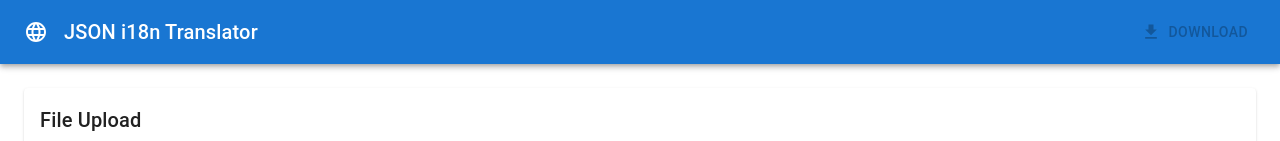
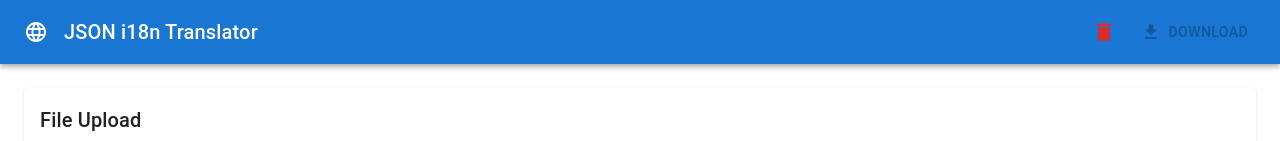
Before and after one commit to AnjuzMary/Project_JSON_25, a React (Create React App) app: page / in a window 1280 px wide. Shown: the top 141 px of the page. Built offline with nearby package versions, Linux system fonts and the light colour scheme; the HTML template or start-up script is replaced by a standard one.

Commit message:
Added storage functionality (from roshin), resolved errors that followed

```diff
--- a/src/App.tsx
+++ b/src/App.tsx
@@ -26,6 +26,7 @@ import { TranslationEditor } from "./components/TranslationEditor"
 import { FileUploader } from "./components/FileUploader"
 import { ConflictResolver } from "./components/ConflictResolver"
 import { PlaceholderValidator } from "./components/PlaceholderValidator"
+import { StorageIndicator } from "./components/StorageIndicator";
 import './App.css'
 
 const theme = createTheme({
@@ -72,37 +73,46 @@ function App() {
   const [newLanguage, setNewLanguage] = useState("")
   const [conflicts, setConflicts] = useState<any>(null)
   const [placeholderIssues, setPlaceholderIssues] = useState<any>({})
+  const [hasLoadedFromStorage, setHasLoadedFromStorage] = useState(false);
+
 
   // Load data from localStorage on mount
   useEffect(() => {
-    const savedData = localStorage.getItem("i18n-translations")
-    const savedLanguages = localStorage.getItem("i18n-languages")
+    const savedData = localStorage.getItem("i18n-translations");
+    const savedLanguages = localStorage.getItem("i18n-languages");
 
     if (savedData) {
       try {
-        setTranslations(JSON.parse(savedData))
+        setTranslations(JSON.parse(savedData));
       } catch (e) {
-        console.error("Failed to load saved translations:", e)
+        console.error("Failed to load saved translations:", e);
       }
     }
 
     if (savedLanguages) {
       try {
-        setLanguages(JSON.parse(savedLanguages))
+        setLanguages(JSON.parse(savedLanguages));
       } catch (e) {
-        console.error("Failed to load saved languages:", e)
+        console.error("Failed to load saved languages:", e);
       }
     }
-  }, [])
+
+    setHasLoadedFromStorage(true); // ✅ mark storage as loaded
+  }, []);
 
   // Save to localStorage whenever data changes
   useEffect(() => {
-    localStorage.setItem("i18n-translations", JSON.stringify(translations))
-  }, [translations])
+    if (hasLoadedFromStorage) {
+      localStorage.setItem("i18n-translations", JSON.stringify(translations));
+    }
+  }, [translations, hasLoadedFromStorage]);
 
   useEffect(() => {
-    localStorage.setItem("i18n-languages", JSON.stringify(languages))
-  }, [languages])
+    if (hasLoadedFromStorage) {
+      localStorage.setItem("i18n-languages", JSON.stringify(languages));
+    }
+  }, [languages, hasLoadedFromStorage]);
+
 
   // Validate placeholders whenever translations change
   useEffect(() => {
@@ -321,6 +331,16 @@ function App() {
     setTranslations(newTranslations)
   }
 
+  const clearStorage = () => {
+    if (window.confirm("Are you sure you want to clear all translation data?")) {
+      localStorage.removeItem("i18n-translations")
+      localStorage.removeItem("i18n-languages")
+      setTranslations({})
+      setLanguages(["en"])
+      setSelectedKey("")
+    }
+  }
+
   const updateTranslation = (key: string, language: string, value: string) => {
     const newTranslations = { ...translations }
     if (!newTranslations[key]) {
@@ -364,16 +384,21 @@ function App() {
               <Typography variant="h6" component="div" sx={{ flexGrow: 1 }}>
                 JSON i18n Translator
               </Typography>
+
+              <StorageIndicator onClearStorage={clearStorage} />
+
               <Button
                 color="inherit"
                 startIcon={<Download />}
                 onClick={downloadTranslations}
                 disabled={Object.keys(translations).length === 0}
+                sx={{ ml: 2 }}
               >
                 Download
               </Button>
             </Toolbar>
           </AppBar>
+
 
           <Container maxWidth="xl">
             <Grid container spacing={3}>
--- /dev/null
+++ b/src/components/StorageIndicator.tsx
@@ -0,0 +1,176 @@
+import { useState, useEffect, useCallback } from "react";
+import {
+  Box,
+  Chip,
+  IconButton,
+  Tooltip,
+  Dialog,
+  DialogTitle,
+  DialogContent,
+  DialogActions,
+  Button,
+} from "@mui/material";
+import { Save, Delete, Storage } from "@mui/icons-material";
+
+interface StorageIndicatorProps {
+  onClearStorage: () => void;
+}
+
+export function StorageIndicator({ onClearStorage }: StorageIndicatorProps) {
+  const [lastSaved, setLastSaved] = useState<Date | null>(null);
+  const [showClearDialog, setShowClearDialog] = useState(false);
+  const [storageSize, setStorageSize] = useState<string>("0 KB");
+  const [storageQuota, setStorageQuota] = useState<{
+    quota?: number;
+    usage?: number;
+  }>({});
+
+  // Calculate storage size in a debounced manner
+  const calculateStorageSize = useCallback(() => {
+    try {
+      const translations = localStorage.getItem("i18n-translations") || "";
+      const languages = localStorage.getItem("i18n-languages") || "";
+      const totalSize = new Blob([translations + languages]).size;
+
+      if (totalSize < 1024) {
+        setStorageSize(`${totalSize} B`);
+      } else if (totalSize < 1024 * 1024) {
+        setStorageSize(`${(totalSize / 1024).toFixed(1)} KB`);
+      } else {
+        setStorageSize(`${(totalSize / (1024 * 1024)).toFixed(1)} MB`);
+      }
+    } catch (error) {
+      console.error("Storage calculation failed:", error);
+      setStorageSize("Error");
+    }
+  }, []);
+
+  // Check storage quota if available
+  const checkStorageQuota = useCallback(async () => {
+    if ("storage" in navigator && "estimate" in navigator.storage) {
+      try {
+        const estimate = await navigator.storage.estimate();
+        setStorageQuota({
+          quota: estimate.quota,
+          usage: estimate.usage,
+        });
+      } catch (error) {
+        console.error("Storage quota check failed:", error);
+      }
+    }
+  }, []);
+
+  useEffect(() => {
+    // Initial setup
+    calculateStorageSize();
+    checkStorageQuota();
+
+    // Set initial last saved time if data exists
+    const savedData = localStorage.getItem("i18n-translations");
+    if (savedData) {
+      setLastSaved(new Date());
+    }
+
+    // Listen for storage changes with debounce
+    let debounceTimer: NodeJS.Timeout;
+    const handleStorageChange = () => {
+      clearTimeout(debounceTimer);
+      debounceTimer = setTimeout(() => {
+        setLastSaved(new Date());
+        calculateStorageSize();
+      }, 500);
+    };
+
+    window.addEventListener("storage", handleStorageChange);
+    return () => {
+      clearTimeout(debounceTimer);
+      window.removeEventListener("storage", handleStorageChange);
+    };
+  }, [calculateStorageSize, checkStorageQuota]);
+
+  const handleClearStorage = () => {
+    localStorage.removeItem("i18n-translations");
+    localStorage.removeItem("i18n-languages");
+    onClearStorage();
+    setLastSaved(null);
+    setStorageSize("0 KB");
+    setStorageQuota({});
+    setShowClearDialog(false);
+  };
+
+  const formatTime = (date: Date) => {
+    return date.toLocaleTimeString([], {
+      hour: "2-digit",
+      minute: "2-digit",
+      second: "2-digit",
+      hour12: false,
+    });
+  };
+
+  // Determine chip color based on storage usage
+  const getStorageChipColor = () => {
+    if (!storageQuota.quota || !storageQuota.usage) return "primary";
+    const usagePercentage = storageQuota.usage / storageQuota.quota;
+    return usagePercentage > 0.9 ? "warning" : "primary";
+  };
+
+  return (
+    <Box sx={{ display: "flex", alignItems: "center", gap: 1 }}>
+      <Tooltip
+        title={
+          storageQuota.quota
+            ? `Using ${storageSize} of ${(
+                storageQuota.quota /
+                (1024 * 1024)
+              ).toFixed(1)} MB available`
+            : `Data size: ${storageSize}`
+        }
+      >
+        <Chip
+          icon={<Storage />}
+          label={storageSize}
+          size="small"
+          variant="outlined"
+          color={getStorageChipColor()}
+        />
+      </Tooltip>
+
+      {lastSaved && (
+        <Tooltip title={`Last auto-saved at ${formatTime(lastSaved)}`}>
+          <Chip
+            icon={<Save />}
+            label={`Saved ${formatTime(lastSaved)}`}
+            size="small"
+            color="success"
+            variant="outlined"
+          />
+        </Tooltip>
+      )}
+
+      <Tooltip title="Clear all stored data">
+        <IconButton
+          size="small"
+          onClick={() => setShowClearDialog(true)}
+          color="error"
+          aria-label="Clear storage"
+        >
+          <Delete />
+        </IconButton>
+      </Tooltip>
+
+      <Dialog open={showClearDialog} onClose={() => setShowClearDialog(false)}>
+        <DialogTitle>Clear Local Storage</DialogTitle>
+        <DialogContent>
+          Are you sure you want to clear all stored translation data? This action
+          cannot be undone.
+        </DialogContent>
+        <DialogActions>
+          <Button onClick={() => setShowClearDialog(false)}>Cancel</Button>
+          <Button onClick={handleClearStorage} color="error" variant="contained">
+            Clear Data
+          </Button>
+        </DialogActions>
+      </Dialog>
+    </Box>
+  );
+}
```
